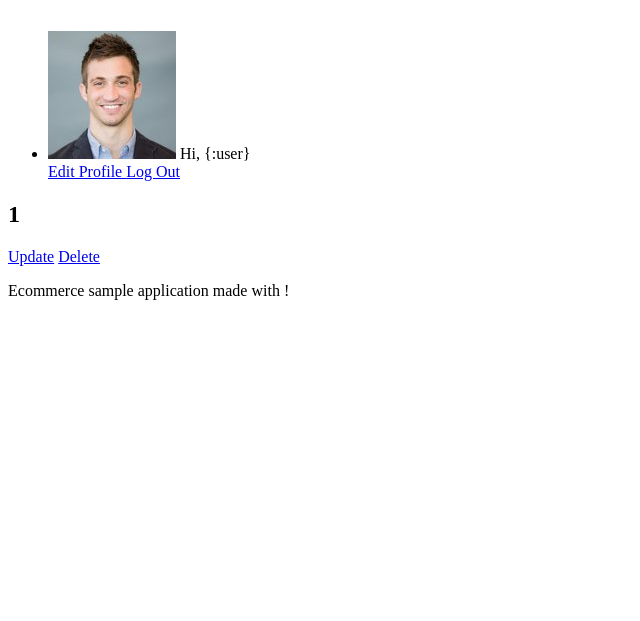
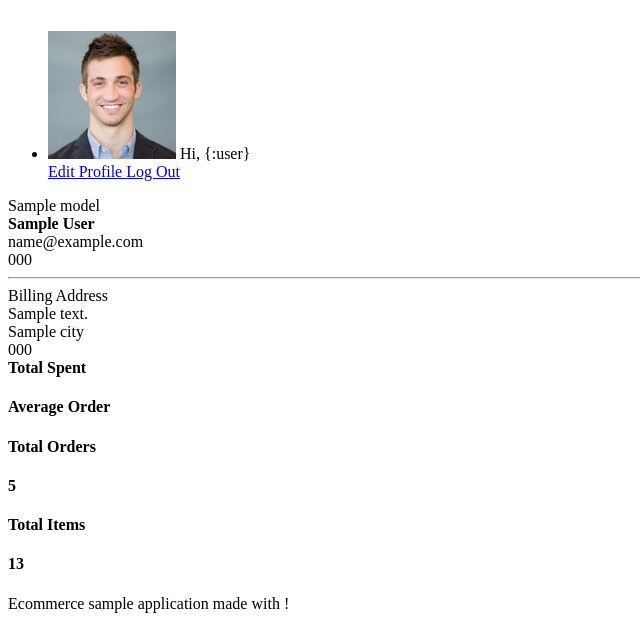
Before and after one commit to mandic19/ecommerce-template, a Yii app: template backend/views/user/view.php in a window 1280 px wide. Shown: the part 179-800 px from the top of the page, without its empty margins (0-640 px from the left). Run offline with PHP 8.4 and a stand-in for Yii, Linux system fonts and the light colour scheme; the template is opened without the code that fills it: most values are stand-ins (such as "Sample title", 1, 10 or a date in 2020); data that the repository does not hold is empty; some libraries are stand-ins or nearby versions.

Commit message:
Implemented User view page

```diff
--- a/backend/views/order/partials/_grid.php
+++ b/backend/views/order/partials/_grid.php
@@ -17,6 +17,7 @@ use yii\helpers\Url;
 /* @var $pjaxId string */
 /* @var $gridId string */
 /* @var $dataProvider yii\data\ActiveDataProvider */
+/* @var $customerColumnVisible boolean */
 
 ?>
 
@@ -24,6 +25,7 @@ use yii\helpers\Url;
     'id' => $gridId,
     'pjaxId' => $pjaxId,
     'dataProvider' => $dataProvider,
+    'title' => Yii::t('app', 'Orders'),
     'columns' => [
         ['class' => 'yii\grid\SerialColumn'],
         [
@@ -49,6 +51,7 @@ use yii\helpers\Url;
             'label' => Yii::t('app', 'Customer'),
             'attribute' => 'customer',
             'format' => 'raw',
+            'visible' => $customerColumnVisible ?? true,
             'value' => function (Order $model) {
                 return $this->render(Url::to(['shared/partials/_avatar']), [
                     'model' => $model->user
--- /dev/null
+++ b/backend/views/user/partials/_general-info.php
@@ -0,0 +1,78 @@
+<?php
+/**
+ * Created by Marko Mandić on Dec, 2021
+ * Email: marko.mandic.engr@gmail.com
+ */
+
+use common\helpers\ColorHelper;
+use common\helpers\CountryHelper;
+use common\helpers\RbacHelper;
+use common\helpers\TimeHelper;
+use yii\helpers\Html;
+use yii\helpers\Url;
+
+/* @var $this yii\web\View */
+/* @var $model common\models\User */
+
+?>
+
+<div class="card">
+    <div class="card-header">
+        <div class="d-flex align-items-center">
+            <div class="mr-3">
+                <div class="avatar-wrapper avatar-lg"
+                     style="background-color: <?= ColorHelper::generateSeedRgbaColor($model->username) ?>">
+                    <span class="text-light"><?= $model->getNameInitials() ?></span>
+                </div>
+            </div>
+            <div class="mt-4">
+                <strong class="_font-xl"><?= $model->getFullName(); ?></strong><br>
+                <span class="_font-md"><?= TimeHelper::formatAsDateTime($model->created_at); ?></span>
+            </div>
+            <?= Html::tag('span', '<i class="fa fa-wrench"></i>', [
+                'data-href' => Url::to(['user/update', 'id' => $model->id]),
+                'class' => 'btn btn-white btn-just-icon btn-loading btn-modal-control align-self-start ml-auto',
+                'title' => Yii::t('app', 'Update')
+            ]); ?>
+        </div>
+    </div>
+    <div class="card-body">
+        <div class="row _lh-lg">
+            <div class="col-12">
+                <i class="fa fa-user mr-2"></i>
+                <?= RbacHelper::getRoleLabel($model->getRole()); ?>
+            </div>
+            <div class="col-12">
+                <i class="fa fa-envelope mr-2"></i>
+                <?= $model->email ?>
+            </div>
+            <div class="col-12">
+                <i class="fa fa-phone mr-2"></i>
+                <?= $model->phone ?>
+            </div>
+            <div class="col-12">
+                <i class="fa fa-calendar-alt mr-2"></i>
+                <?= TimeHelper::formatAsDateTime($model->created_at); ?>
+            </div>
+            <hr>
+            <div class="col-12">
+                <i class="fas fa-map-marker-alt mr-2"></i>
+                <?= Yii::t('app', 'Billing Address'); ?><br>
+                <div class="pl-4">
+                    <?php if (!empty($model->address)) : ?>
+                        <div><?= $model->address ?></div>
+                    <?php endif; ?>
+                    <?php if (!empty($model->city)) : ?>
+                        <div><?= $model->city ?></div>
+                    <?php endif; ?>
+                    <?php if (!empty($model->zip)) : ?>
+                        <div><?= $model->zip ?></div>
+                    <?php endif; ?>
+                    <?php if (!empty($model->country)) : ?>
+                        <div><?= CountryHelper::getNameByCode($model->country) ?></div>
+                    <?php endif; ?>
+                </div>
+            </div>
+        </div>
+    </div>
+</div>
--- /dev/null
+++ b/backend/views/user/partials/_widget-cards.php
@@ -0,0 +1,47 @@
+<?php
+/**
+ * Created by Marko Mandić on Dec, 2021
+ * Email: marko.mandic.engr@gmail.com
+ */
+
+use common\helpers\PriceHelper;
+
+/* @var $this yii\web\View */
+/* @var $model common\models\User */
+
+?>
+
+<div class="row">
+    <div class="col-md-6 pr-3 pr-md-2 pb-3">
+        <div class="card">
+            <div class="card-body d-flex align-items-center justify-content-between">
+                <strong><?= Yii::t('app', 'Total Spent') ?></strong>
+                <h4 class="mb-0"><?= PriceHelper::format(150) ?></h4>
+            </div>
+        </div>
+    </div>
+    <div class="col-md-6 pl-3 pl-md-2 pb-3">
+        <div class="card">
+            <div class="card-body d-flex align-items-center justify-content-between">
+                <strong><?= Yii::t('app', 'Average Order') ?></strong>
+                <h4 class="mb-0"><?= PriceHelper::format(150) ?></h4>
+            </div>
+        </div>
+    </div>
+    <div class="col-md-6 pr-3 pr-md-2 pb-3">
+        <div class="card">
+            <div class="card-body d-flex align-items-center justify-content-between">
+                <strong><?= Yii::t('app', 'Total Orders') ?></strong>
+                <h4 class="mb-0">5</h4>
+            </div>
+        </div>
+    </div>
+    <div class="col-md-6 pl-3 pl-md-2 pb-3">
+        <div class="card">
+            <div class="card-body d-flex align-items-center justify-content-between">
+                <strong><?= Yii::t('app', 'Total Items') ?></strong>
+                <h4 class="mb-0">13</h4>
+            </div>
+        </div>
+    </div>
+</div>
--- a/backend/views/user/view.php
+++ b/backend/views/user/view.php
@@ -1,54 +1,48 @@
 <?php
 
-use yii\helpers\Html;
-use yii\widgets\DetailView;
+use yii\data\ActiveDataProvider;
+use yii\widgets\Pjax;
 
 /* @var $this yii\web\View */
 /* @var $model common\models\User */
+/* @var $orderDataProvider ActiveDataProvider */
 
 $this->title = $model->id;
 $this->params['breadcrumbs'][] = ['label' => Yii::t('app', 'Users'), 'url' => ['index']];
 $this->params['breadcrumbs'][] = $this->title;
-\yii\web\YiiAsset::register($this);
+
+$gridId = 'user-order-grid';
+$pjaxId = 'user-order-index-pjax';
+$pjaxLoaderTarget = "#{$gridId} tbody";
+
+$this->title = Yii::t('app', 'Users - {:user}', [':user' => $model->getFullName()]);
+
 ?>
+
 <div class="user-view">
-
-    <h1><?= Html::encode($this->title) ?></h1>
-
-    <p>
-        <?= Html::a(Yii::t('app', 'Update'), ['update', 'id' => $model->id], ['class' => 'btn btn-primary']) ?>
-        <?= Html::a(Yii::t('app', 'Delete'), ['delete', 'id' => $model->id], [
-            'class' => 'btn btn-danger',
-            'data' => [
-                'confirm' => Yii::t('app', 'Are you sure you want to delete this item?'),
-                'method' => 'post',
-            ],
-        ]) ?>
-    </p>
-
-    <?= DetailView::widget([
-        'model' => $model,
-        'attributes' => [
-            'id',
-            'email:email',
-            'username',
-            'password_hash',
-            'password_reset_token',
-            'verification_token',
-            'auth_key',
-            'status',
-            'first_name',
-            'last_name',
-            'address',
-            'city',
-            'country',
-            'zip',
-            'created_at',
-            'created_by',
-            'updated_at',
-            'updated_by',
-            'is_deleted',
-        ],
-    ]) ?>
-
+    <div class="row">
+        <div class="col-lg-5 mb-3">
+            <?= $this->render('partials/_general-info', ['model' => $model]); ?>
+        </div>
+        <div class="col-lg-7">
+            <?= $this->render('partials/_widget-cards', ['model' => $model]); ?>
+            <div class="card">
+                <div class="card-body">
+                    <?php Pjax::begin([
+                        'id' => $pjaxId,
+                        'enablePushState' => false,
+                        'timeout' => 5000,
+                        'options' => ['data-pjax-loader-target' => $pjaxLoaderTarget]
+                    ]); ?>
+                    <?= $this->render('../order/partials/_grid', [
+                        'dataProvider' => $orderDataProvider,
+                        'pjaxId' => $pjaxId,
+                        'gridId' => $gridId,
+                        'customerColumnVisible' => false
+                    ]); ?>
+                    <?php Pjax::end(); ?>
+                </div>
+            </div>
+        </div>
+    </div>
 </div>
--- a/common/components/actions/ViewAction.php
+++ b/common/components/actions/ViewAction.php
@@ -17,7 +17,7 @@ class ViewAction extends ItemAction
     /**
      * @var string the name of the view action.
      */
-    public $modalView = 'view_modal';
+    public $ajaxView = 'view_modal';
 
     /**
      * @param string $id
@@ -37,7 +37,7 @@ class ViewAction extends ItemAction
 
     private function render(array $params = [])
     {
-        $view = Yii::$app->request->getIsAjax() ? $this->modalView : $this->view;
+        $view = Yii::$app->request->getIsAjax() ? $this->ajaxView : $this->view;
 
         return $this->controller->renderAjaxConditional($view, $params);
     }
--- a/common/helpers/RbacHelper.php
+++ b/common/helpers/RbacHelper.php
@@ -23,7 +23,7 @@ class RbacHelper
      */
     public static function getRoleLabel($roleName)
     {
-        if (!$roleLabel = ArrayHelper::getValue(static::ROLES, $roleName)) {
+        if (!$roleLabel = ArrayHelper::getValue(static::ROLES, $roleName, 'User')) {
             return Inflector::humanize($roleName);
         }
         return $roleLabel;
--- a/common/models/search/OrderSearch.php
+++ b/common/models/search/OrderSearch.php
@@ -20,6 +20,7 @@ class OrderSearch extends Order
     public function rules()
     {
         return [
+            [['id'], 'integer'],
             [['q'], 'string'],
             [['q'], 'filter', 'filter' => 'trim']
         ];
@@ -59,6 +60,10 @@ class OrderSearch extends Order
             // $query->where('0=1');
             return $dataProvider;
         }
+
+        $query->andFilterWhere([
+            'user_id' => $this->user_id
+        ]);
 
         if (!empty($this->q)) {
             $this->q = str_replace("'", '', $this->q);
```
Also changed, not shown: backend/controllers/UserController.php (+12 -0 lines).
